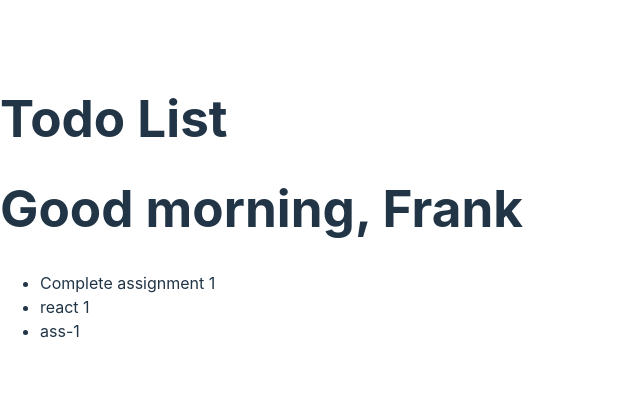
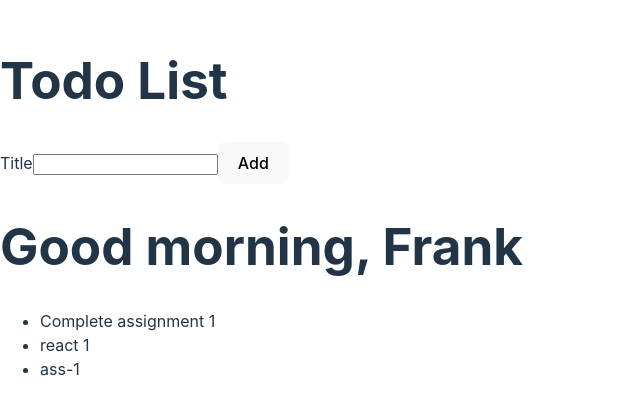
Before and after one commit to EphremAlebachew/react-todo, a React (Vite) app: page / in a window 1280 px wide. Shown: the part 193-608 px from the top of the page, without its empty margins (0-640 px from the left). Built offline with nearby package versions, Linux system fonts and the light colour scheme.

Commit message:
ass-2-2-with-vite

```diff
--- /dev/null
+++ b/src/AddTodoForm/AddTodoForm.jsx
@@ -0,0 +1,16 @@
+import React from 'react'
+
+ function AddTodoForm() {
+  return (
+    <div>
+          <form>
+
+              <label htmlFor="todoTitle">Title</label>
+              <input type="text" id="todoTitle" />
+              <button type="submit">Add</button>
+          </form>
+
+    </div>
+  )
+}
+export default AddTodoForm;
--- a/src/App.jsx
+++ b/src/App.jsx
@@ -1,10 +1,12 @@
 import React from "react";
 import TodoList from "./Todolist/TodoList";
+import AddTodoForm from "./AddTodoForm/AddTodoForm";
 function App() {
   return (
     <div>
       <h1>Todo List</h1>
 
+      <AddTodoForm />
       <TodoList />
     </div>
   );
```
